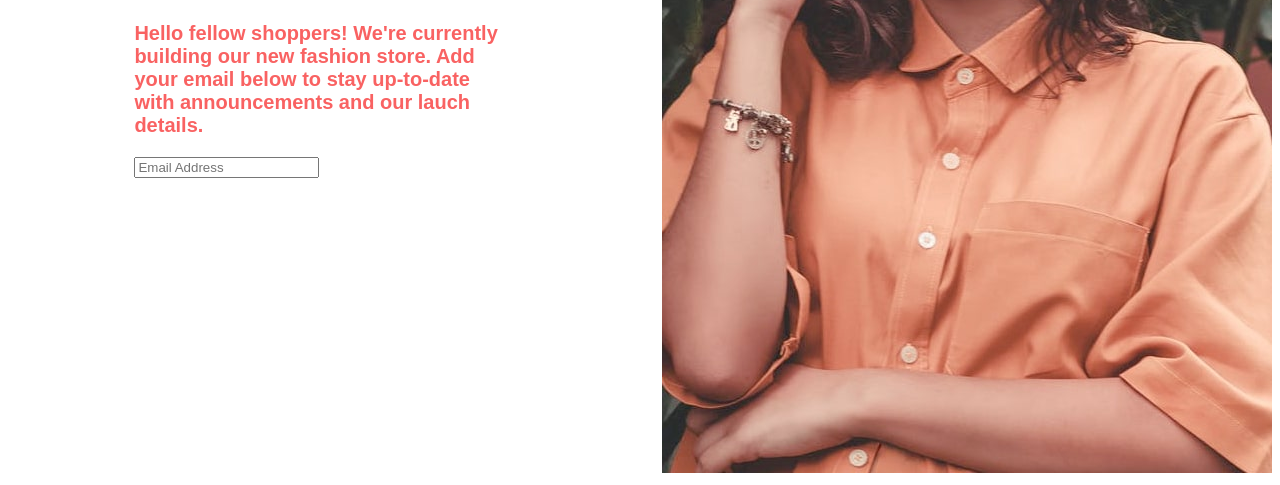
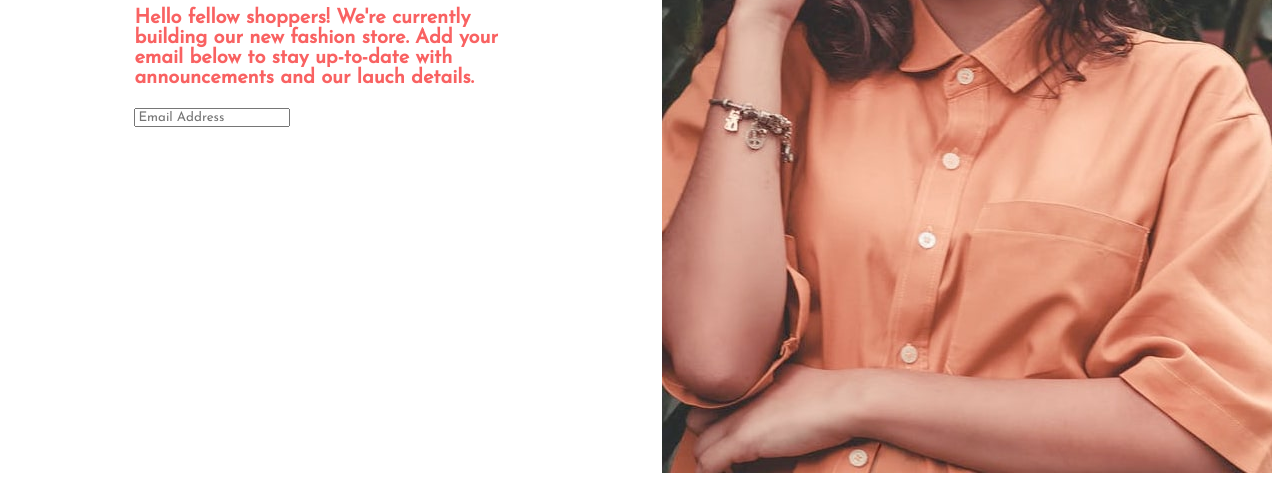
Before and after one commit to bytesandroses/frontend-mentor-challenge-1, a plain HTML site: page index.html in a window 1280 px wide. Shown: the part 335-820 px from the top of the page. Drawn offline with Linux system fonts and the light colour scheme.

Commit message:
Add Google fonts stylesheet

```diff
--- a/index.html
+++ b/index.html
@@ -5,6 +5,7 @@
     <meta name="viewport" content="width=device-width, initial-scale=1.0">
     <title>Base Apparel</title>
     <link rel="stylesheet" href="styles/styles.css">
+    <link rel="stylesheet" href="https://fonts.googleapis.com/css?family=Josefin+Sans">
   </head>
 
   <body>
```
